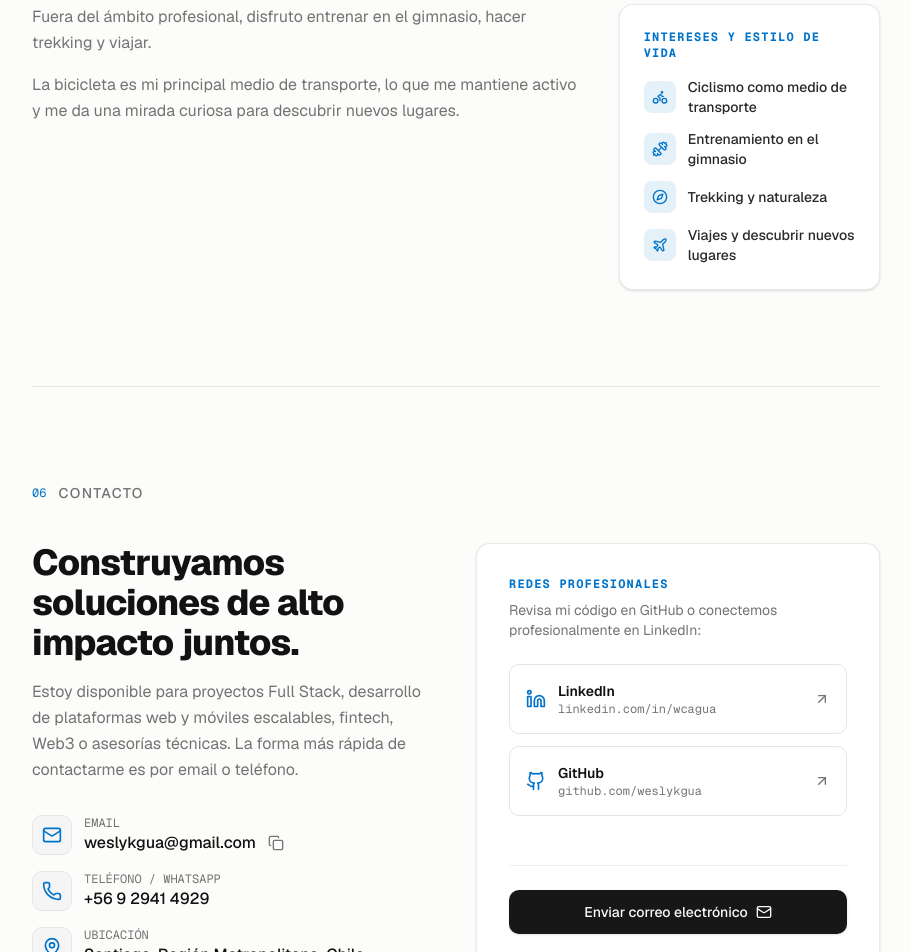
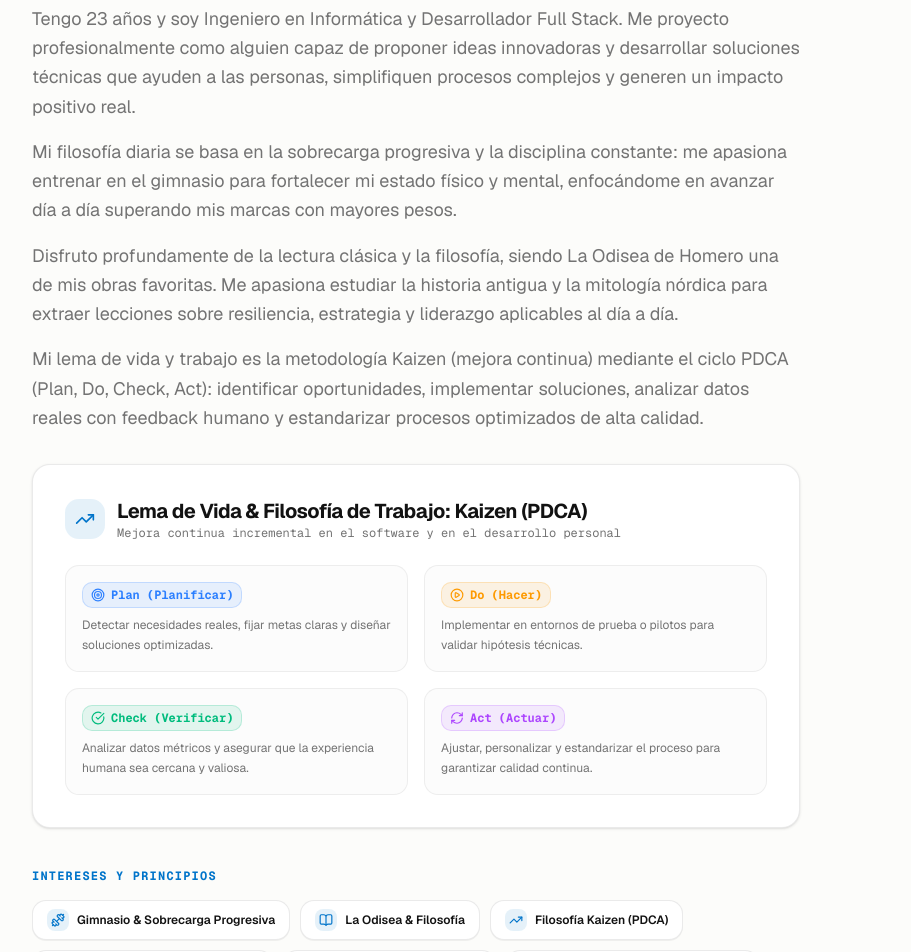
Before and after one commit to weslykgua/my-portfolio, a Next.js app: page / in a window 1280 px wide. Shown: the part 6140-7092 px from the top of the page, without its empty margins (184-1095 px from the left). Built offline with nearby package versions, Linux system fonts and the light colour scheme.

Commit message:
feat: actualizar Sobre mí con filosofía Kaizen (PDCA), sobrecarga progresiva del gym, La Odisea y metas de impacto humano

```diff
--- a/components/about-section.tsx
+++ b/components/about-section.tsx
@@ -1,52 +1,130 @@
 import { personalAbout } from "@/lib/data"
 import { SectionHeading } from "@/components/section-heading"
-import { Bike, Compass, Dumbbell, Plane } from "lucide-react"
+import {
+  Bike,
+  BookOpen,
+  CheckCircle,
+  Code2,
+  Compass,
+  Dumbbell,
+  Landmark,
+  Lightbulb,
+  PlayCircle,
+  RefreshCw,
+  Target,
+  TrendingUp,
+  Utensils,
+} from "lucide-react"
+
+const interests = [
+  { label: "Gimnasio & Sobrecarga Progresiva", icon: Dumbbell },
+  { label: "La Odisea & Filosofía", icon: BookOpen },
+  { label: "Filosofía Kaizen (PDCA)", icon: TrendingUp },
+  { label: "Soluciones de Impacto Humano", icon: Lightbulb },
+  { label: "Mitología Griega & Nórdica", icon: Landmark },
+  { label: "Comida Saludable & Salud Mental", icon: Utensils },
+  { label: "Ciclismo Urbano & Naturaleza", icon: Bike },
+]
+
+const kaizenSteps = [
+  {
+    step: "Plan (Planificar)",
+    icon: Target,
+    color: "text-blue-500 bg-blue-500/10 border-blue-500/20",
+    desc: "Detectar necesidades reales, fijar metas claras y diseñar soluciones optimizadas.",
+  },
+  {
+    step: "Do (Hacer)",
+    icon: PlayCircle,
+    color: "text-amber-500 bg-amber-500/10 border-amber-500/20",
+    desc: "Implementar en entornos de prueba o pilotos para validar hipótesis técnicas.",
+  },
+  {
+    step: "Check (Verificar)",
+    icon: CheckCircle,
+    color: "text-emerald-500 bg-emerald-500/10 border-emerald-500/20",
+    desc: "Analizar datos métricos y asegurar que la experiencia humana sea cercana y valiosa.",
+  },
+  {
+    step: "Act (Actuar)",
+    icon: RefreshCw,
+    color: "text-purple-500 bg-purple-500/10 border-purple-500/20",
+    desc: "Ajustar, personalizar y estandarizar el proceso para garantizar calidad continua.",
+  },
+]
 
 export function AboutSection() {
   return (
     <section id="about" className="scroll-mt-20 border-t border-border py-16 md:py-24">
       <SectionHeading index="05" title="Sobre mí" />
 
-      <div className="mt-10 grid grid-cols-1 gap-8 md:grid-cols-3">
-        <div className="md:col-span-2 space-y-4">
+      <div className="mt-10 max-w-3xl space-y-8">
+        {/* Narrative Paragraphs */}
+        <div className="space-y-4 text-pretty leading-relaxed text-muted-foreground text-base sm:text-lg">
           {personalAbout.map((paragraph, i) => (
-            <p key={i} className="text-pretty leading-relaxed text-muted-foreground text-base">
-              {paragraph}
-            </p>
+            <p key={i}>{paragraph}</p>
           ))}
         </div>
 
-        <div className="rounded-xl border border-border/80 bg-card p-6 shadow-sm space-y-4">
-          <h3 className="font-mono text-xs font-bold uppercase tracking-widest text-brand">
-            Intereses y estilo de vida
+        {/* Kaizen PDCA Section */}
+        <div className="rounded-2xl border border-border/80 bg-card p-6 shadow-sm md:p-8 space-y-6">
+          <div className="flex items-center gap-3">
+            <div className="rounded-xl bg-brand/10 p-2.5 text-brand">
+              <TrendingUp className="h-5 w-5" />
+            </div>
+            <div>
+              <h3 className="text-xl font-bold tracking-tight text-foreground">
+                Lema de Vida &amp; Filosofía de Trabajo: Kaizen (PDCA)
+              </h3>
+              <p className="font-mono text-xs text-muted-foreground">
+                Mejora continua incremental en el software y en el desarrollo personal
+              </p>
+            </div>
+          </div>
+
+          <div className="grid grid-cols-1 gap-4 sm:grid-cols-2">
+            {kaizenSteps.map((item) => {
+              const Icon = item.icon
+              return (
+                <div
+                  key={item.step}
+                  className="rounded-xl border border-border/60 bg-secondary/30 p-4 space-y-2 transition-all hover:bg-secondary/60"
+                >
+                  <div className="flex items-center gap-2">
+                    <div className={`rounded-lg border px-2 py-1 text-xs font-mono font-bold ${item.color} flex items-center gap-1.5`}>
+                      <Icon className="h-3.5 w-3.5" />
+                      <span>{item.step}</span>
+                    </div>
+                  </div>
+                  <p className="text-xs text-muted-foreground leading-relaxed">{item.desc}</p>
+                </div>
+              )
+            })}
+          </div>
+        </div>
+
+        {/* Interests Badges */}
+        <div className="pt-2">
+          <h3 className="font-mono text-xs font-bold uppercase tracking-widest text-brand mb-4">
+            Intereses y Principios
           </h3>
 
-          <ul className="space-y-3 text-sm text-foreground/90 font-medium">
-            <li className="flex items-center gap-3">
-              <div className="rounded-md bg-brand/10 p-2 text-brand">
-                <Bike className="h-4 w-4" />
-              </div>
-              <span>Ciclismo como medio de transporte</span>
-            </li>
-            <li className="flex items-center gap-3">
-              <div className="rounded-md bg-brand/10 p-2 text-brand">
-                <Dumbbell className="h-4 w-4" />
-              </div>
-              <span>Entrenamiento en el gimnasio</span>
-            </li>
-            <li className="flex items-center gap-3">
-              <div className="rounded-md bg-brand/10 p-2 text-brand">
-                <Compass className="h-4 w-4" />
-              </div>
-              <span>Trekking y naturaleza</span>
-            </li>
-            <li className="flex items-center gap-3">
-              <div className="rounded-md bg-brand/10 p-2 text-brand">
-                <Plane className="h-4 w-4" />
-              </div>
-              <span>Viajes y descubrir nuevos lugares</span>
-            </li>
-          </ul>
+          <div className="flex flex-wrap gap-2.5">
+            {interests.map((item) => {
+              const Icon = item.icon
+              return (
+                <div
+                  key={item.label}
+                  className="inline-flex items-center gap-2 rounded-xl border border-border/80 bg-card px-3.5 py-2 text-xs font-semibold text-foreground shadow-2xs transition-all hover:border-brand/40 hover:bg-secondary/50"
+                >
+                  <div className="rounded-md bg-brand/10 p-1 text-brand">
+                    <Icon className="h-3.5 w-3.5" />
+                  </div>
+                  <span>{item.label}</span>
+                </div>
+              )
+            })}
+          </div>
         </div>
       </div>
     </section>
--- a/lib/data.ts
+++ b/lib/data.ts
@@ -278,6 +278,8 @@ export const education: Education = {
 }
 
 export const personalAbout: string[] = [
-  "Fuera del ámbito profesional, disfruto entrenar en el gimnasio, hacer trekking y viajar.",
-  "La bicicleta es mi principal medio de transporte, lo que me mantiene activo y me da una mirada curiosa para descubrir nuevos lugares.",
+  "Tengo 23 años y soy Ingeniero en Informática y Desarrollador Full Stack. Me proyecto profesionalmente como alguien capaz de proponer ideas innovadoras y desarrollar soluciones técnicas que ayuden a las personas, simplifiquen procesos complejos y generen un impacto positivo real.",
+  "Mi filosofía diaria se basa en la sobrecarga progresiva y la disciplina constante: me apasiona entrenar en el gimnasio para fortalecer mi estado físico y mental, enfocándome en avanzar día a día superando mis marcas con mayores pesos.",
+  "Disfruto profundamente de la lectura clásica y la filosofía, siendo La Odisea de Homero una de mis obras favoritas. Me apasiona estudiar la historia antigua y la mitología nórdica para extraer lecciones sobre resiliencia, estrategia y liderazgo aplicables al día a día.",
+  "Mi lema de vida y trabajo es la metodología Kaizen (mejora continua) mediante el ciclo PDCA (Plan, Do, Check, Act): identificar oportunidades, implementar soluciones, analizar datos reales con feedback humano y estandarizar procesos optimizados de alta calidad."
 ]
```
